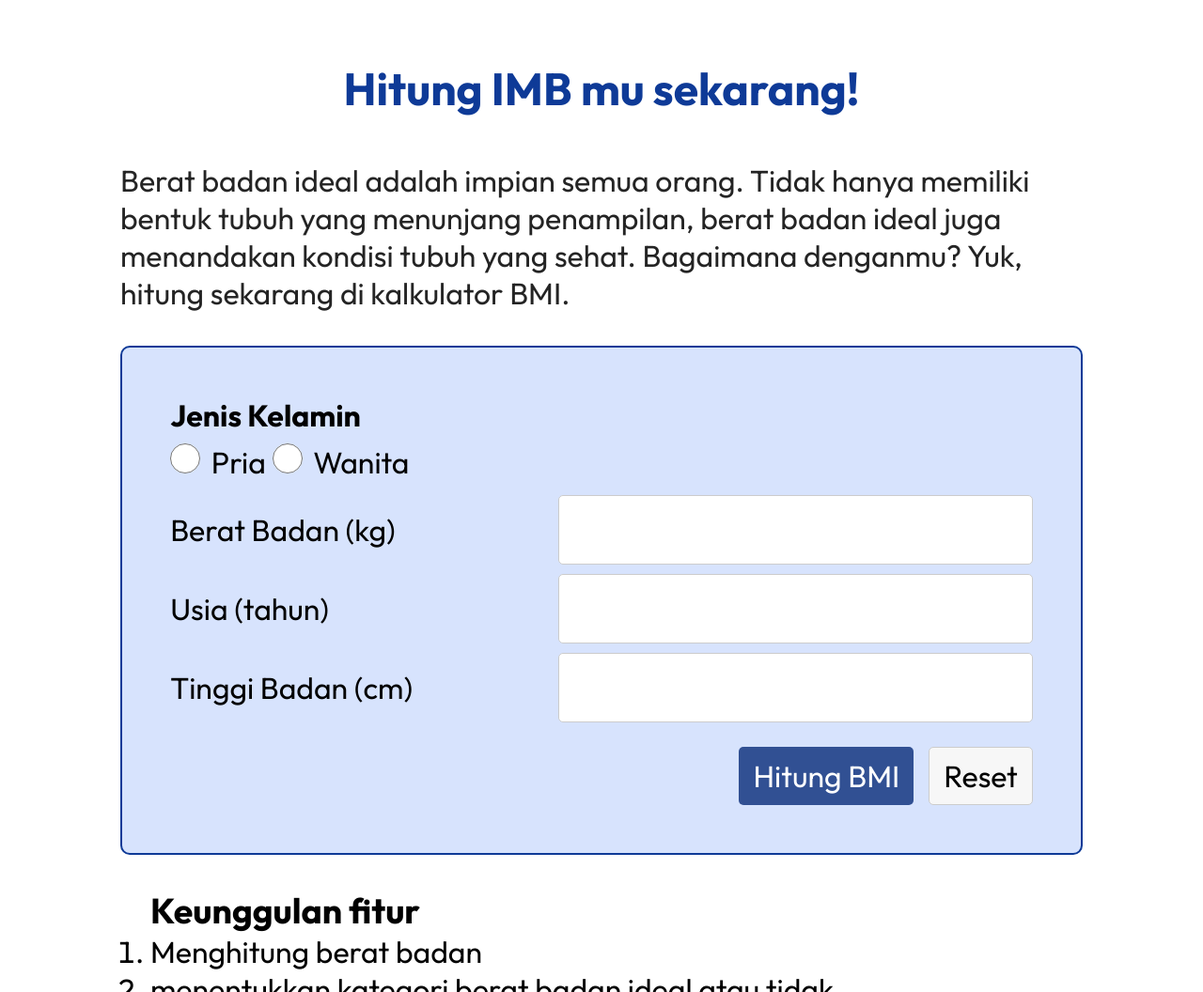
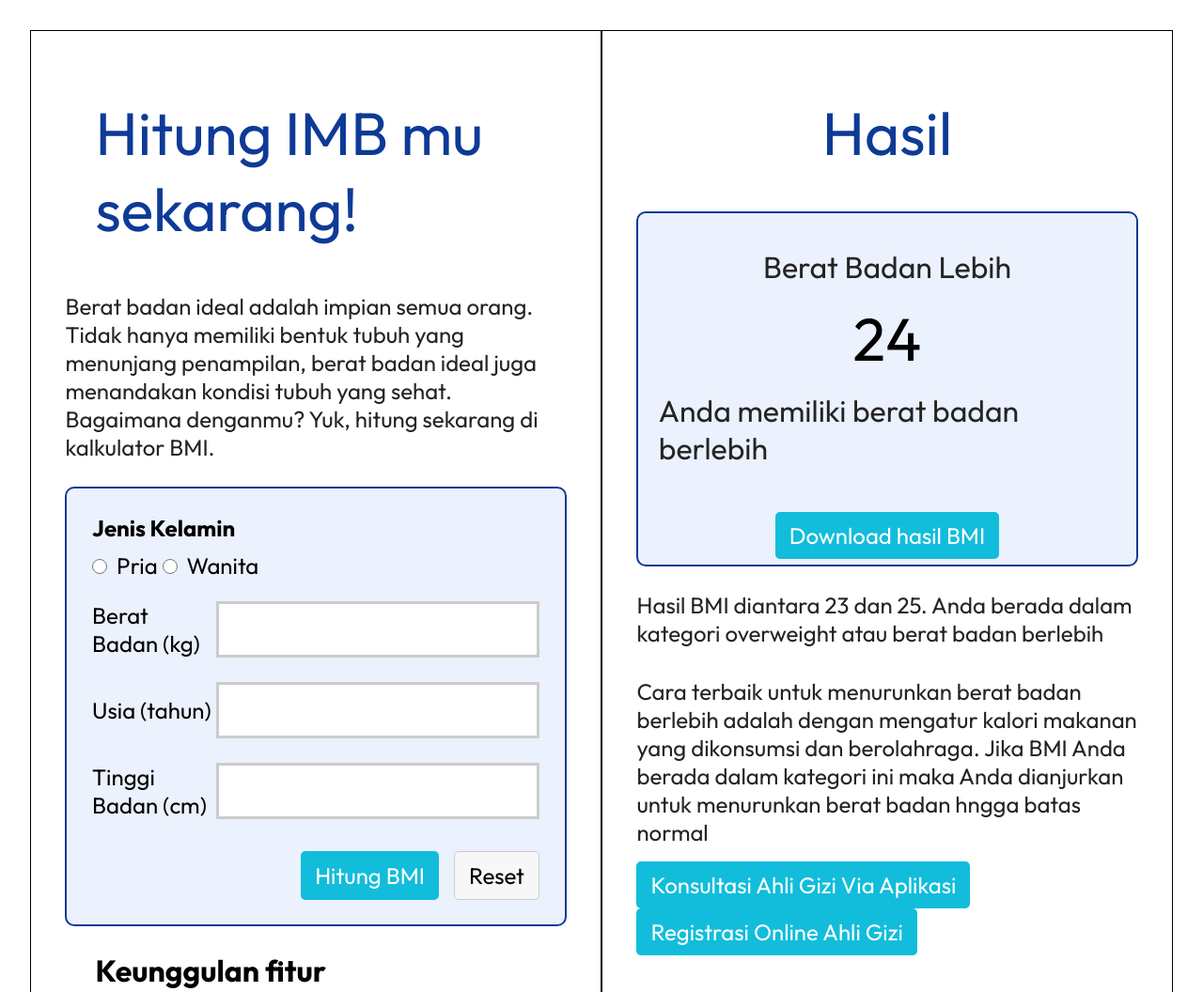
Before and after one commit to revou-fundamental-course/8-jul-24-Zepfort, a plain HTML site: page index.html in a window 1280 px wide. Shown: the top 1056 px of the page at 94% size. Drawn offline with Linux system fonts and the light colour scheme; files that its build step writes are made by us from their sources; a script that the page names is missing.

Commit message:
add : slicing Form Result

```diff
--- a/CSS/style.css
+++ b/CSS/style.css
@@ -6,15 +6,31 @@
 }
 
 :root {
-    --color-button : #315093;
+    --color-button : #11bddb;
     --primary : #0e3a97;
     --color-text-primary : #242424;
-    --font-size : 2rem;
-    --form-color : #d7e3fd;
+    --font-size : 1.5rem;
+    --form-color : #ebf1fd;
 }
 
 body {
-    padding : 2rem 10%;
+    padding : 1rem;
+}
+
+.hidden {
+    display: none;
+}
+
+main {
+    display: flex;
+    justify-content: space-around;
+    padding: 1rem;
+}
+
+.main-content {
+    border: 1px solid ;
+    flex: 1;
+    padding: 3%;
 }
 
 
@@ -27,17 +43,36 @@ header {
 }
 
 h1 {
-    font-size: 3rem;
+    font-size: 4rem;
+    font-weight: 400;
+}
+
+h2 {
+    font-size: 2rem;
+}
+
+ol {
+    font-size: 2rem;
+    padding-top: 1rem;
+    padding-left: 2rem;
+    padding-bottom: 1rem;
+}
+
+li {
+    font-size: 1.5rem;
+}
+
+section {
+    flex: 1;
 }
 
 p {
     font-family: "Outfit", sans-serif;
-    font-size: 2rem;
+    font-size: 1.5rem;
     color: var(--color-text-primary);
     padding: 1rem 0;
 
 }
-
 
 form {
     display: flex;
@@ -75,18 +110,26 @@ input {
     font-size: var(--font-size);
 }
 input[type="number"] {
-    flex-basis: 55%;
-    padding: 1rem;
-    border: 1px solid #ccc;
-    border-radius: 5px;
+    width: 100%;
+    padding: 12px 20px;
+    margin: 8px 0;
+    box-sizing: border-box;
+    border: 3px solid #ccc;
+    -webkit-transition: 0.5s;
+    transition: 0.5s;
+    outline: none;
 }
 
 input[type="radio"] {
     margin-right: 5px;
-    width: 2rem;
-    height: 2rem;
+    width: 1rem;
+    height: 1rem;
     border-radius: 50%;
 }
+
+input[type="number"]:focus {
+    border: 3px solid #555;
+  }
 
 .form-actions {
     display: flex;
@@ -122,13 +165,28 @@ button[type="reset"]:hover {
     background-color: #e0e0e0;
 }
 
-ol {
-    font-size: 2rem;
-    padding-top: 1rem;
-    padding-left: 2rem;
-    padding-bottom: 1rem;
+.form-result {
+    display: flex;
+    flex-direction: column;
+    justify-content: center;
+    align-items: center;
+    font-size: var(--font-size);
+    padding: 4% 4% 1% 4%;
+    margin : 2% 0;
+    background-color: var(--form-color);
+    border: 2px solid var(--primary);
+    border-radius: 10px;
 }
 
-li {
+.form-result p {
     font-size: 2rem;
 }
+
+.form-result span {
+    font-size: 4rem;
+}
+
+.form-download  {
+    margin-top: 2rem;
+
+}
--- a/index.html
+++ b/index.html
@@ -11,43 +11,54 @@
     <link href="https://fonts.googleapis.com/css2?family=Outfit:wght@100..900&display=swap" rel="stylesheet">
 
     <!--CSS-->
-    <link rel="stylesheet" href="style.css">
+    <link rel="stylesheet" href="CSS/style.css">
     <!--Icons-->
     <script src="https://unpkg.com/@phosphor-icons/web"></script>
 </head>
 
 
 <body>
-    <header class="container">
-        <h1>Hitung IMB mu sekarang!</h1>
+    <!--Left Content-->
+    <main id="kalkulator" class="konten__utama">
+
+        <section class="main-content">
+
+            <header class="main-tittle">
+                <h1>
+                    Hitung IMB mu sekarang!
+                </h1>
             </header>
-    <main id="kalkulator" class="konten__utama">
-        <div class="container">
+
+            <!--Main Article-->
+            <article>
                 <p>
                     Berat badan ideal adalah impian semua orang. Tidak hanya memiliki bentuk tubuh yang menunjang penampilan, berat badan ideal juga menandakan kondisi tubuh yang sehat.
                     Bagaimana denganmu? Yuk, hitung sekarang di kalkulator BMI.
                 </p>
-            <!--Form Kalkulator-->
+            </article>
+
+                <!--Form -->
+                <section>
                     <form id="bmiForm">
                         <fieldset>
                             <legend>Jenis Kelamin</legend>
                             <label>
-                        <input type="radio" name="gender" value="male" required> Pria
+                                <input type="radio" name="gender" value="Pria" required> Pria
                             </label>
                             <label>
-                        <input type="radio" name="gender" value="female" required> Wanita
+                                <input type="radio" name="gender" value="wanita" required> Wanita
                             </label>
                         </fieldset>
                         <div class="form-group">
-                    <label for="weight">Berat Badan (kg)</label>
+                            <label for="berat-badan">Berat Badan (kg)</label>
                             <input type="number" id="weight" name="weight" required>
                         </div>
                         <div class="form-group">
-                    <label for="age">Usia (tahun)</label>
+                            <label for="umur">Usia (tahun)</label>
                             <input type="number" id="age" name="age" required>
                         </div>
                         <div class="form-group">
-                    <label for="height">Tinggi Badan (cm)</label>
+                            <label for="tinggi-badan">Tinggi Badan (cm)</label>
                             <input type="number" id="height" name="height" required>
                         </div>
                         <div class="form-actions">
@@ -55,8 +66,10 @@
                             <button type="reset">Reset</button>
                         </div>
                     </form>
+                </section>
+                <!--Form Article-->
                 <ol>
-                <h3>Keunggulan fitur</h3>
+                    <h2>Keunggulan fitur</h2>
                     <li>Menghitung berat badan</li>
                     <li>menentukkan kategori berat badan ideal atau tidak</li>
                     <li>Mempersiapkan progam penurunan berat badan</li>
@@ -71,8 +84,59 @@
                 </p>
                 <div class="hasil__BMI">
 
+
+            </div>
+    </section>
+
+    <!--Right Content-->
+    <section class="main-content">
+        <article>
+            <header>
+                <h1>Hasil</h1>
+            </header>
+        </article>
+
+        <!--Form Result-->
+        <section>
+            <div class="result">
+
+                <section >
+                    <div id="form-result" class="form-result">
+                        <p id="kategori-bmi">Berat Badan Lebih</p>
+                        <span id="kategori-bmi">24</span>
+                        <p id="kaetogori-bmi">Anda memiliki berat badan berlebih</p>
+                        <div class="form-download">
+                            <button type="button">Download hasil BMI</button>
                         </div>
                     </div>
+                </section>
+
+                <!--General Information-->
+                <article>
+                    <p id="penjelasan">Hasil BMI diantara 23 dan 25. Anda berada dalam kategori overweight atau berat badan berlebih</p>
+                    <p id="solusi">Cara terbaik untuk menurunkan berat badan berlebih adalah dengan mengatur kalori makanan yang dikonsumsi dan berolahraga.
+                    Jika BMI Anda berada dalam kategori ini maka Anda dianjurkan untuk menurunkan berat badan hngga batas normal</p>
+                    <div class="form-lanjutan">
+                    <button type="button">Konsultasi Ahli Gizi Via Aplikasi</button>
+                    <button type="button">Registrasi Online Ahli Gizi</button>
+                    </div>
+                </article>
+            </section>
+            </div>
+        <!--Result section-->
+
+        <section class="hidden">
+            <div id="form-result" class="form-result">
+                <p></p>
+                <span>Hasil BMI akan muncul di sini</span>
+                <p></p>
+                <div class="form-download">
+                    <button type="button">Download hasil BMI</button>
+                </div>
+            </div>
+        </section>
+
+    </section>
     </main>
 </body>
 
```
Lines whose indentation alone changed are shown as unchanged.
